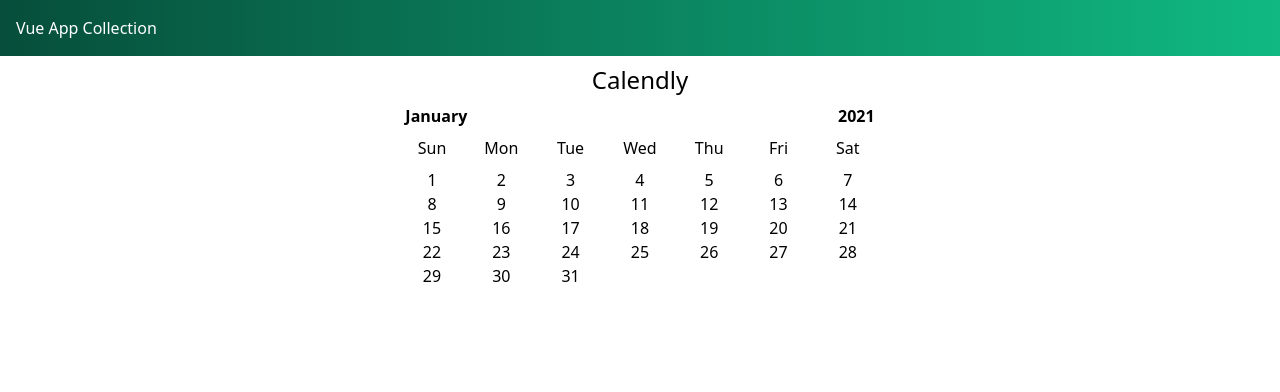
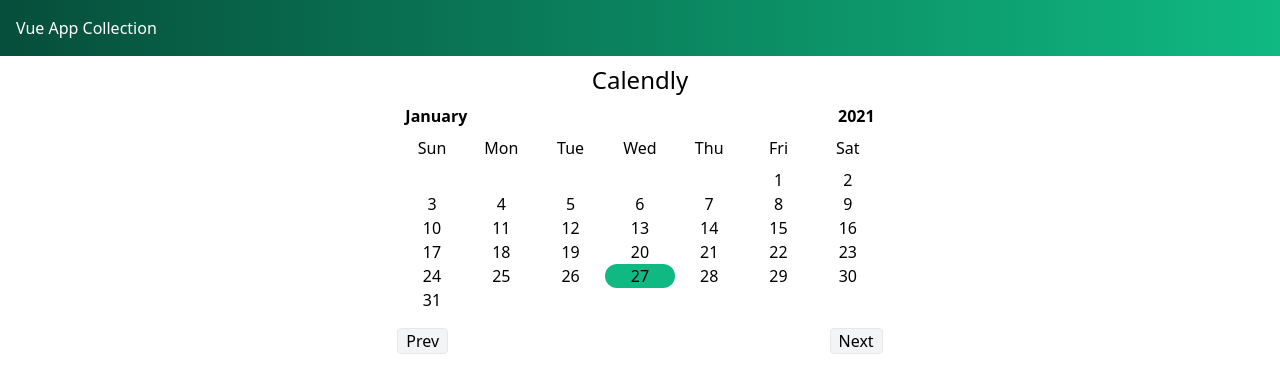
Before and after one commit to goldenglorys/vue-app-collection, a Vue app: page / in a window 1280 px wide. Shown: the top 392 px of the page. Built offline with nearby package versions, Linux system fonts and the light colour scheme; no server answers.

Commit message:
Calendly app initial process completed

```diff
--- a/src/components/Calendar.vue
+++ b/src/components/Calendar.vue
@@ -19,11 +19,26 @@
       <p
         class="text-center"
         style="width: 14.28%"
+        v-for="num in dayStart()"
+        :key="num"
+      ></p>
+      <p
+        class="text-center"
+        style="width: 14.28%"
         v-for="num in daysInCurrentMonth(currentYear, currentMonthValue)"
         :key="num"
+        :class="currentDateClass(num)"
       >
         {{ num }}
       </p>
+    </section>
+    <section class="flex justify-between my-4">
+      <button class="px-2 border rounded bg-gray-100" @click="prev()">
+        Prev
+      </button>
+      <button class="px-2 border rounded bg-gray-100" @click="next()">
+        Next
+      </button>
     </section>
   </div>
 </template>
@@ -32,10 +47,12 @@
 export default {
   data() {
     return {
-      currentMonthName: new Date().toLocaleString("default", { month: "long" }),
+      //   currentMonthName: new Date().toLocaleString("default", { month: "long" }),
+      currentDate: new Date().getUTCDay(),
       currentMonthValue: new Date().getMonth() + 1,
       currentYear: new Date().getFullYear(),
       days: ["Sun", "Mon", "Tue", "Wed", "Thu", "Fri", "Sat"],
+      computedCurrentMonthValue: new Date().getMonth(),
     };
   },
 
@@ -43,6 +60,46 @@ export default {
     daysInCurrentMonth(year, month) {
       return new Date(year, month, 0).getDate();
     },
+    dayStart() {
+      return new Date(this.currentYear, this.currentMonthValue - 1, 1).getDay();
+    },
+    prev() {
+      if (this.computedCurrentMonthValue == 0) {
+        this.computedCurrentMonthValue = 11;
+        this.currentYear--;
+      } else {
+        this.currentMonthValue--;
+        this.computedCurrentMonthValue--;
+      }
+    },
+    next() {
+      if (this.computedCurrentMonthValue == 11) {
+        this.computedCurrentMonthValue = 0;
+        this.currentYear++;
+      } else {
+        this.currentMonthValue++;
+        this.computedCurrentMonthValue++;
+      }
+    },
+    currentDateClass(num) {
+      const calendarFulldate = new Date(
+        this.currentYear,
+        this.computedCurrentMonthValue,
+        num
+      ).toDateString();
+      const currentFullDate = new Date().toDateString();
+      return calendarFulldate == currentFullDate
+        ? "bg-green-500 rounded-full"
+        : "";
+    },
+  },
+  computed: {
+    currentMonthName() {
+      return new Date(
+        this.currentYear,
+        this.computedCurrentMonthValue
+      ).toLocaleString("default", { month: "long" });
+    },
   },
 };
 </script>
```
